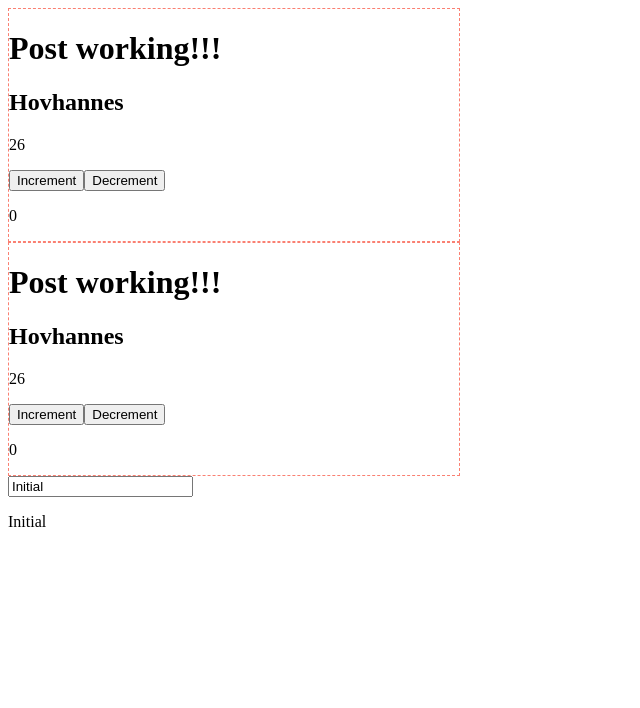
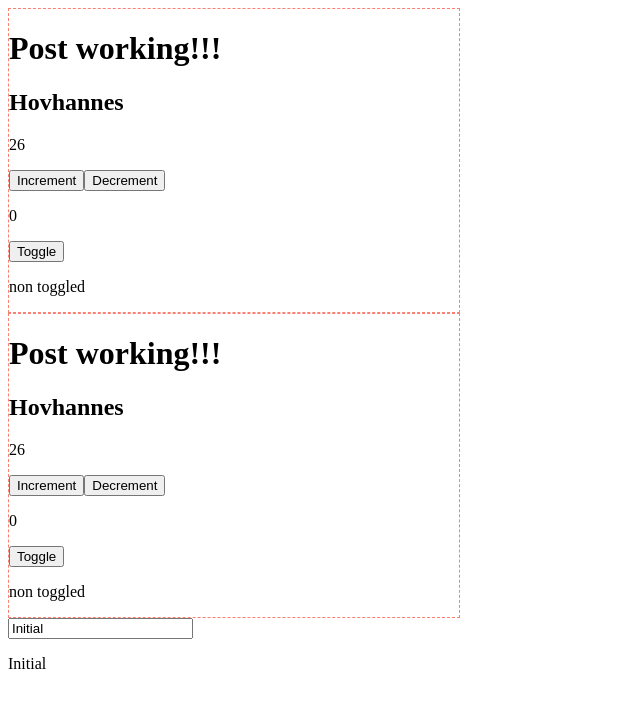
Before and after one commit to hov001/angular-basic, an Angular app: page / in a window 1280 px wide. Shown: the top 708 px of the page, without its empty margins (0-640 px from the left). Built offline with nearby package versions, Linux system fonts and the light colour scheme.

Commit message:
feat(post): use ngIf

```diff
--- a/src/post/post.component.html
+++ b/src/post/post.component.html
@@ -6,4 +6,12 @@
   <button (click)="getCount(counterTypes.INCREMENT)">Increment</button>
   <button (click)="getCount(counterTypes.DECREMENT)">Decrement</button>
   <p>{{ counter }}</p>
+
+  <button (click)="toggle = !toggle">Toggle</button>
+
+  <p *ngIf="toggle; else nonToggled">toggled</p>
+
+  <ng-template #nonToggled>
+    <p>non toggled</p>
+  </ng-template>
 </div>
--- a/src/post/post.component.ts
+++ b/src/post/post.component.ts
@@ -11,6 +11,7 @@ export class PostComponent {
   age: number = 26;
   counter = 0;
   counterTypes = counterTypes;
+  toggle = false;
 
   constructor() {
     setTimeout(() => {
```
